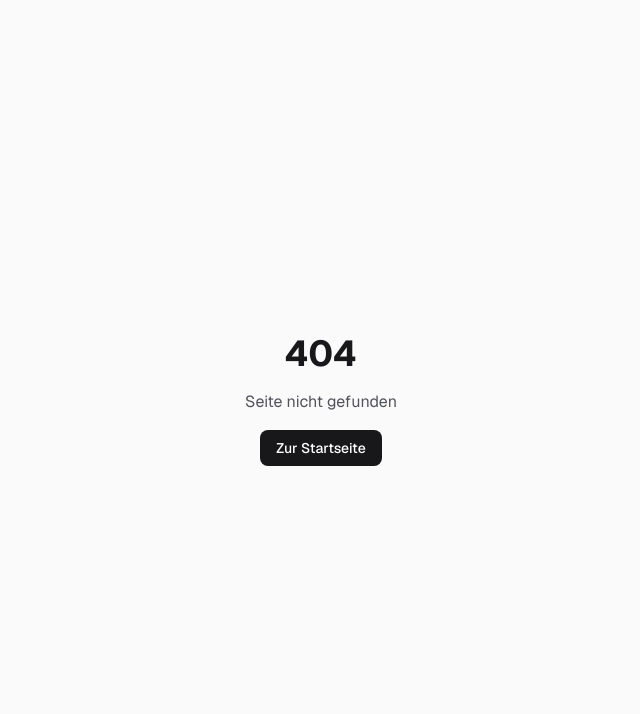
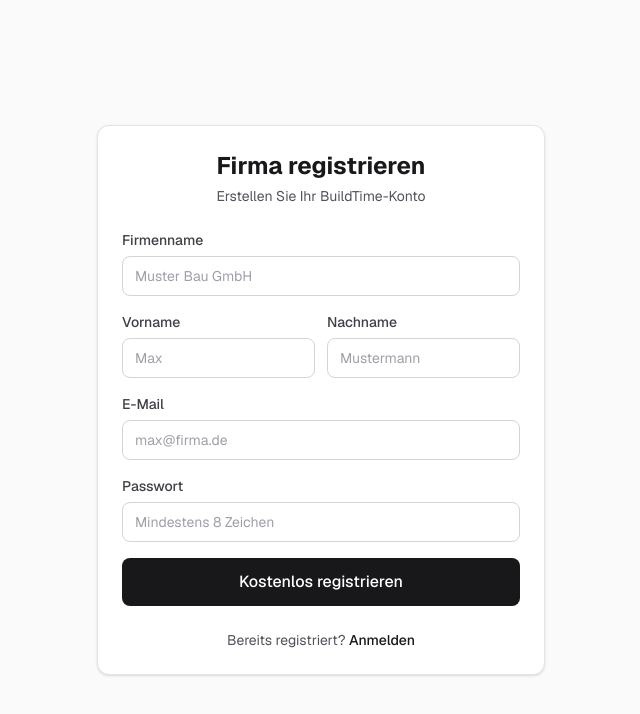
Before and after one commit to sngmiko/buildtime, a Next.js app: page /registrieren in a window 1280 px wide. Before the commit this address had no page. Shown: the top 714 px of the page, without its empty margins (319-959 px from the left). Built offline with nearby package versions, Linux system fonts and the light colour scheme.

Commit message:
feat: add registration page with company creation

```diff
--- /dev/null
+++ b/app/(public)/registrieren/page.tsx
@@ -0,0 +1,33 @@
+import Link from 'next/link'
+import { Card } from '@/components/ui/card'
+import { RegisterForm } from '@/components/auth/register-form'
+
+export default async function RegisterPage({
+  searchParams,
+}: {
+  searchParams: Promise<{ email?: string }>
+}) {
+  const { email } = await searchParams
+
+  return (
+    <Card>
+      <div className="flex flex-col gap-6">
+        <div className="text-center">
+          <h1 className="text-2xl font-bold">Firma registrieren</h1>
+          <p className="mt-1 text-sm text-zinc-600 dark:text-zinc-400">
+            Erstellen Sie Ihr BuildTime-Konto
+          </p>
+        </div>
+
+        <RegisterForm defaultEmail={email} />
+
+        <p className="text-center text-sm text-zinc-600 dark:text-zinc-400">
+          Bereits registriert?{' '}
+          <Link href="/login" className="font-medium text-zinc-900 hover:underline dark:text-zinc-100">
+            Anmelden
+          </Link>
+        </p>
+      </div>
+    </Card>
+  )
+}
--- /dev/null
+++ b/components/auth/register-form.tsx
@@ -0,0 +1,61 @@
+'use client'
+
+import { useActionState } from 'react'
+import { register, type AuthState } from '@/actions/auth'
+import { Button } from '@/components/ui/button'
+import { Input } from '@/components/ui/input'
+
+export function RegisterForm({ defaultEmail }: { defaultEmail?: string }) {
+  const [state, action, pending] = useActionState<AuthState, FormData>(register, null)
+
+  return (
+    <form action={action} className="flex flex-col gap-4">
+      <Input
+        label="Firmenname"
+        name="company_name"
+        placeholder="Muster Bau GmbH"
+        required
+        error={state?.errors?.company_name?.[0]}
+      />
+      <div className="grid grid-cols-2 gap-3">
+        <Input
+          label="Vorname"
+          name="first_name"
+          placeholder="Max"
+          required
+          error={state?.errors?.first_name?.[0]}
+        />
+        <Input
+          label="Nachname"
+          name="last_name"
+          placeholder="Mustermann"
+          required
+          error={state?.errors?.last_name?.[0]}
+        />
+      </div>
+      <Input
+        label="E-Mail"
+        name="email"
+        type="email"
+        placeholder="max@firma.de"
+        defaultValue={defaultEmail}
+        required
+        error={state?.errors?.email?.[0]}
+      />
+      <Input
+        label="Passwort"
+        name="password"
+        type="password"
+        placeholder="Mindestens 8 Zeichen"
+        required
+        error={state?.errors?.password?.[0]}
+      />
+      {state?.message && (
+        <p className="text-sm text-red-600 dark:text-red-400">{state.message}</p>
+      )}
+      <Button type="submit" disabled={pending} size="lg" className="w-full">
+        {pending ? 'Registrieren...' : 'Kostenlos registrieren'}
+      </Button>
+    </form>
+  )
+}
```
